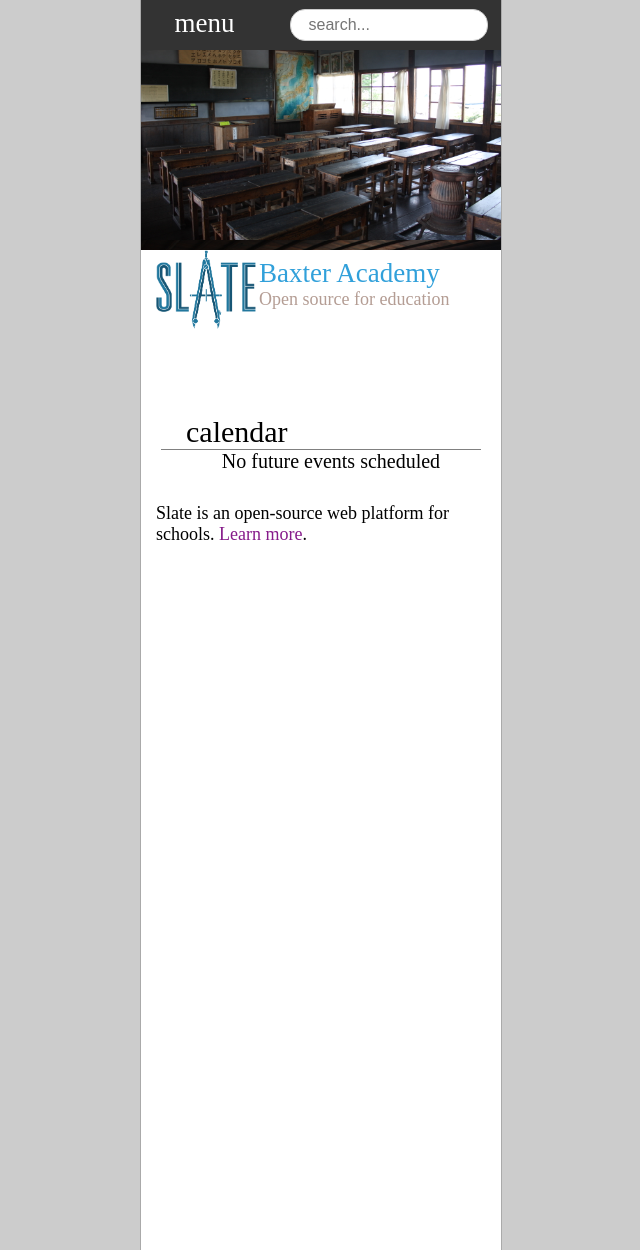
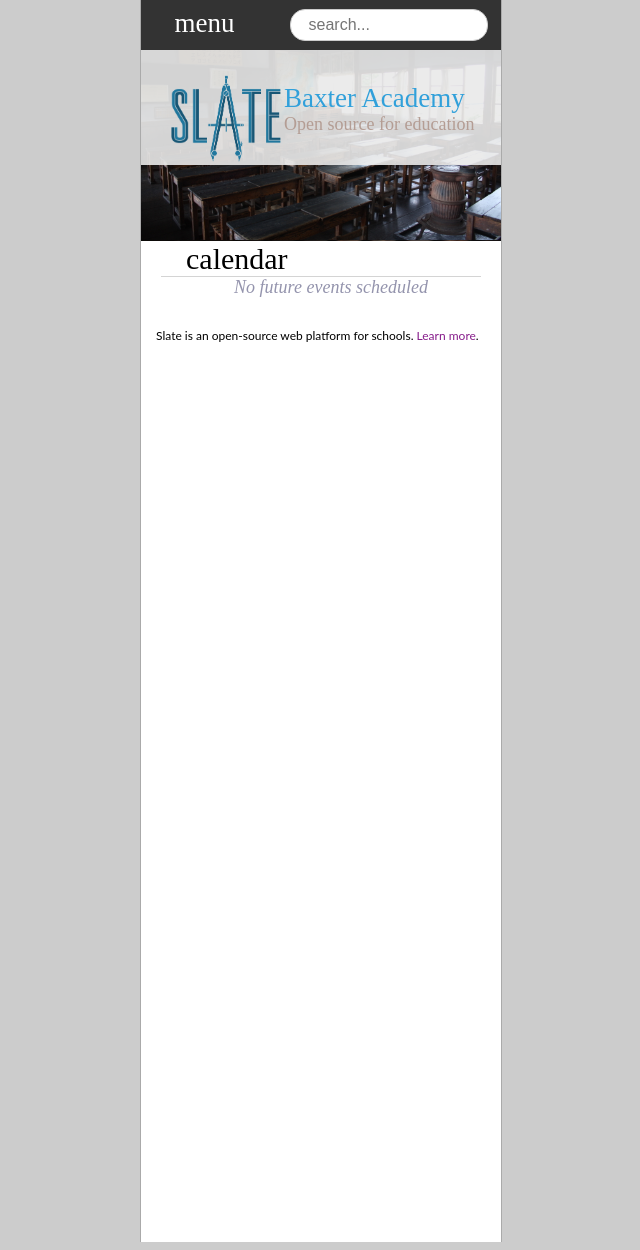
Before and after one commit to fox-lupus/baxterslateapp, a PHP site: page / in a window 1280 px wide. Shown: the whole page, without its empty margins (319-959 px from the left). Run offline with PHP 8.4, Linux system fonts and the light colour scheme.

Commit message:
-w fun time

```diff
--- a/index.html
+++ b/index.html
@@ -22,18 +22,17 @@
 				</form>
 			</div>
 		</div>
+			<div class="container-logo">
+				<div class="logo">
+					<img src="img/i.png">
+					<div class="text-Academy">Baxter Academy</div>
+					<div class="text-Open-source">Open source for education</div>
+				</div>
+			</div>
 		<div class="movbackground">
-
-
-
-			<div class="jpgs">
-				<img src="img/i.png">
-				<div class="text-Academy">Baxter Academy</div>
-				<div class="text-Open-source">Open source for education</div>
-			</div>
 			<div class="calendar">
-				<div class="Y"><span class="z">calendar</span></div>
-				<div class="x">No future events scheduled</div>
+				<div class="calendar-text"><span class="calendar-span">calendar</span></div>
+				<div class="x"><em>No future events scheduled</em></div>
 			</div>
 			<div class="slate-thing">
 				<span>Slate is an open-source web platform for schools. <a href="">Learn more</a>.</span>
--- a/slate-mobile-css.css
+++ b/slate-mobile-css.css
@@ -29,9 +29,10 @@ body {
 
 	background: #333333;
 
+	position: sticky;
+	top: 0px;
 	/*border-bottom-right-radius: 2px;
-	border-bottom-left-radius: 2px;*/
-}
+	border-bottom-left-radius: 2px;*/}
 .menu {
 	line-height: 38px;
 	padding-left: 10px;
@@ -69,7 +69,7 @@ body {
 
 
 .background_image {
-	height: 300px;
+	height: 241px;
 	width: 360px;
 	background-size: contain;
 	position: fixed;
@@ -83,7 +83,7 @@ body {
 
 .movbackground {
 	background: white;
-	margin-top: 200px;
+	margin-top: -28px;
 	height: 1000px;
 }
 }
@@ -100,34 +101,39 @@ body {
 	text-align: center;
 }
 .x{
-	font-size:20px;
-}
-.Y {
+	font-size:18px;
+
+	color:#9494AD; }
+.calendar-text {
 	text-align: left;
-
-
-	border-bottom: 1px solid gray;
+	border-bottom: 1px solid #D4D4D4;
 
 	width:320px;}
-.z{
+.calendar-span{
 	font-size:30px;
 	padding-left: 25px;
 }
 .slate-thing{
 	margin-top: 5px;
 	padding:15px;
-	font-size: 18px;
+	font-size: 12px;
+	font-family: Lato, "Lucida Grande", Verdana, "Helvetica Neue", sans-serif;
+
 }
 .slate-thing a{
 	text-decoration:none;
 	color:#861B8A;
 }
-.jpgs{
-	margin:70px 10px 10px 10px;
+.container-logo{
+	padding: 15px 15px 25px 15px;
+
+	background: rgba(233, 233, 233, 0.9);
 }
-.jpgs img{
+.logo {
+	margin:10px 10px 5px 10px;}
+.logo img{
 	/*float:left;*/
-	width: 100px;
+	width: 110px;
 	margin-right:auto;
 	float: left;
 	margin-left: 5px;
```
Also changed, not shown: other parts of slate-mobile-css.css (+2 -3 lines).
